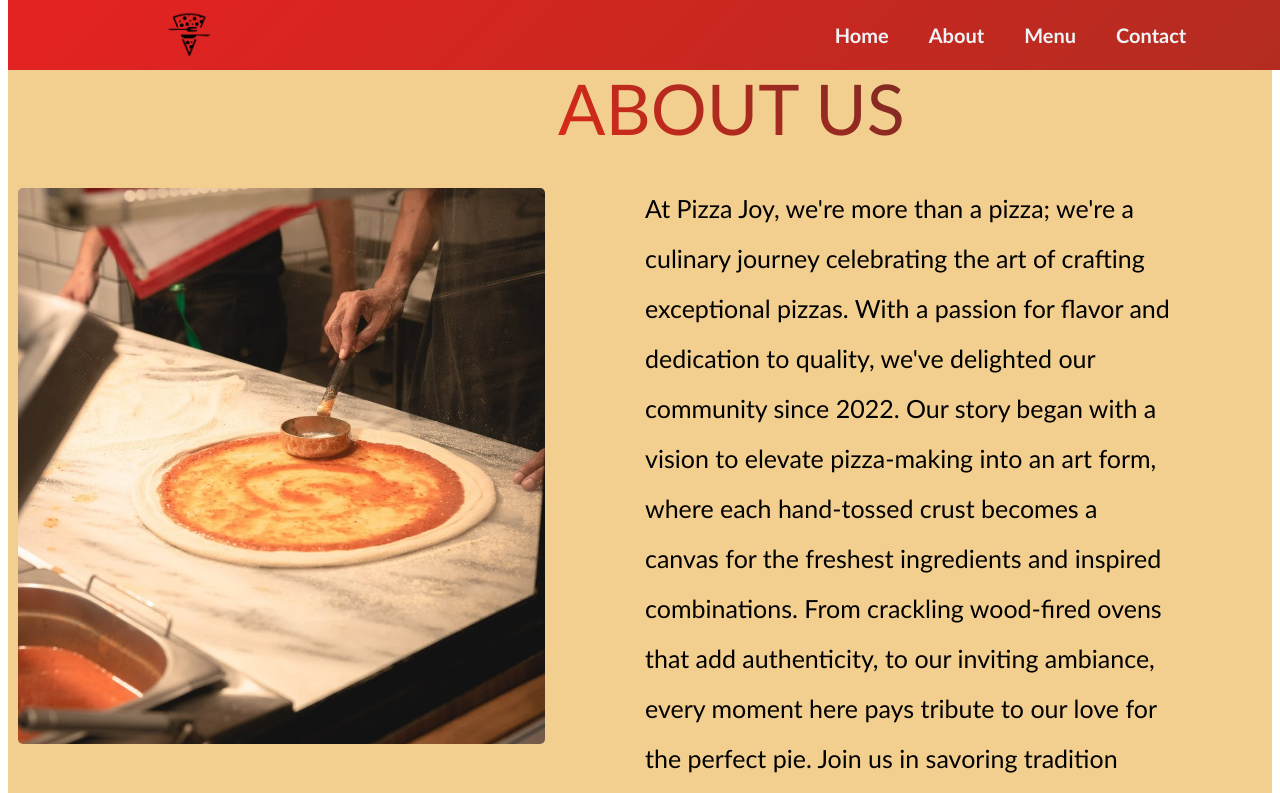
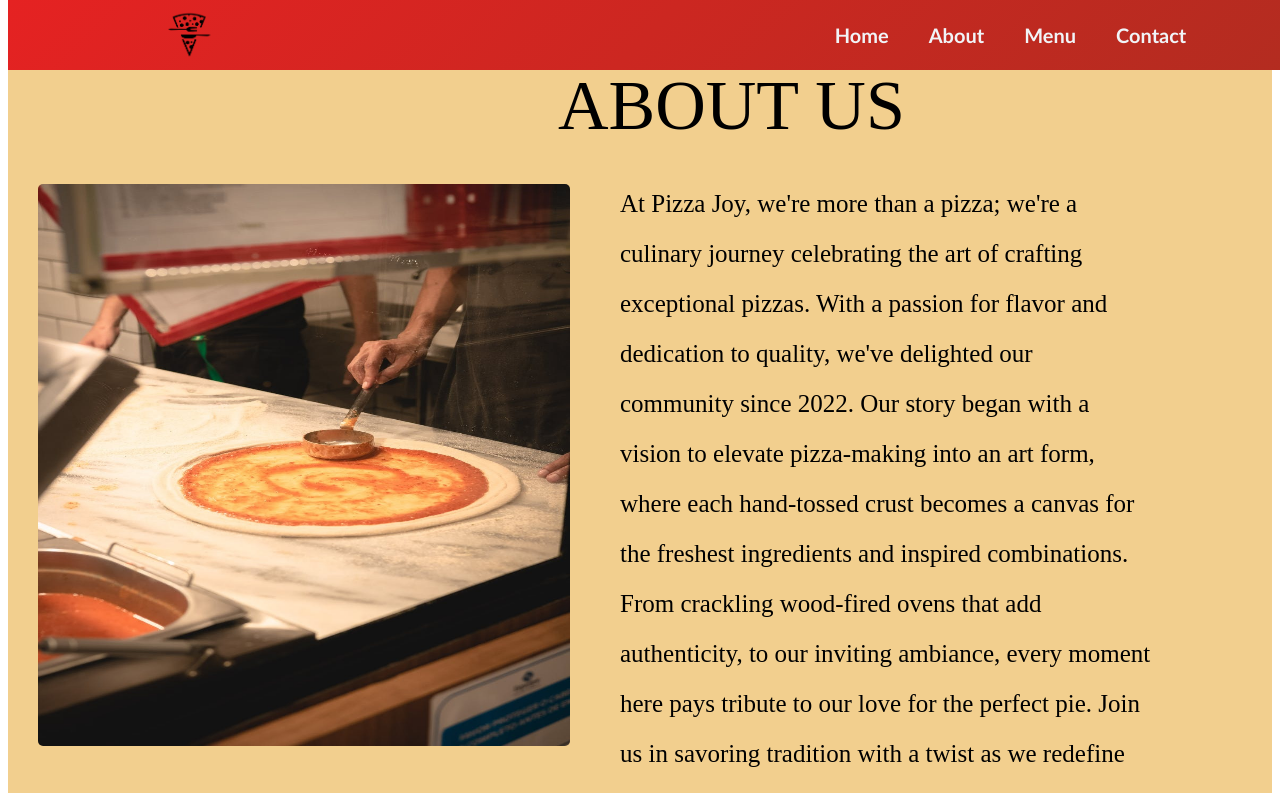
Before and after one commit to MhamadSaid/Restaurant-menu, a React (Create React App) app: page /about in a window 1280 px wide. Shown: the top 793 px of the page. Built offline with nearby package versions, Linux system fonts and the light colour scheme.

Commit message:
edit title css

```diff
--- a/src/styles/About.css
+++ b/src/styles/About.css
@@ -1,10 +1,10 @@
 .about-section {
   background-color: #f2cf8e;
-  font-family: "Gill Sans", "Gill Sans MT", Calibri, "Trebuchet MS", sans-serif;
   margin-top: -100px;
   padding: 100px;
   height: 100%;
   bottom: 0;
+  font-family: cursive;
 }
 
 .about-section h1 {
@@ -12,11 +12,6 @@
   font-weight: 500;
   text-align: center;
   font-size: 70px;
-  background-image: linear-gradient(45deg, #dc2919, #3d2c2c);
-  -webkit-background-clip: text;
-  background-clip: text;
-  color: transparent;
-  -webkit-text-fill-color: transparent;
   margin-left: 450px;
 }
 
@@ -39,7 +34,7 @@
   width: 50%;
   height: 50%;
   align-items: center;
-  margin-left: 100px;
+  margin-left: 50px;
   margin-top: -50px;
 }
 
@@ -50,15 +45,12 @@
 }
 
 .about-section img {
-  width: 70%;
   height: 70%;
-  object-fit: cover;
   width: 100%;
-  margin-bottom: 0;
   border-radius: 5px;
 }
 
-@media (max-width: 768px) {
+@media (max-width: 650) {
   .about-section {
     padding: 40px;
     margin-top: 0;
```
